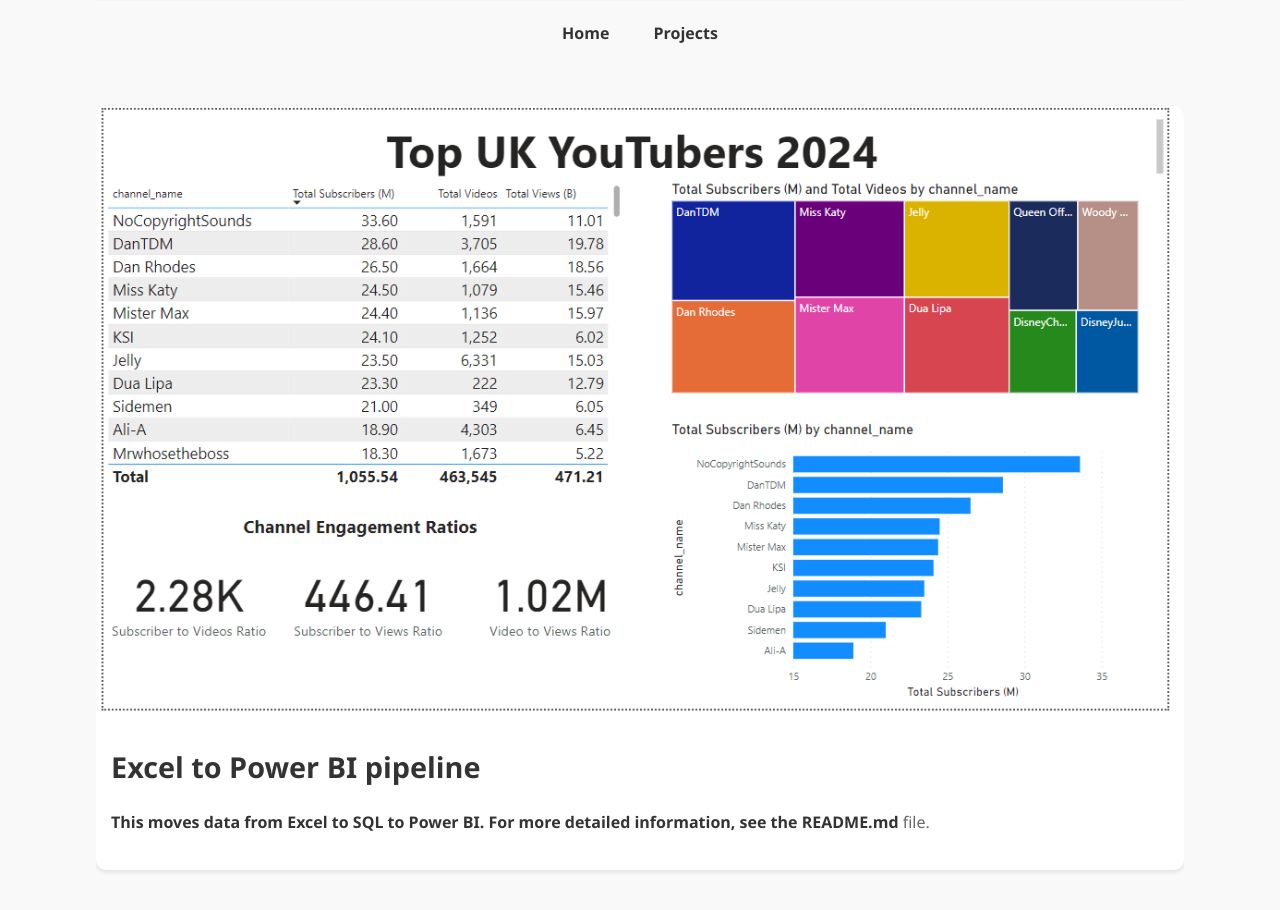
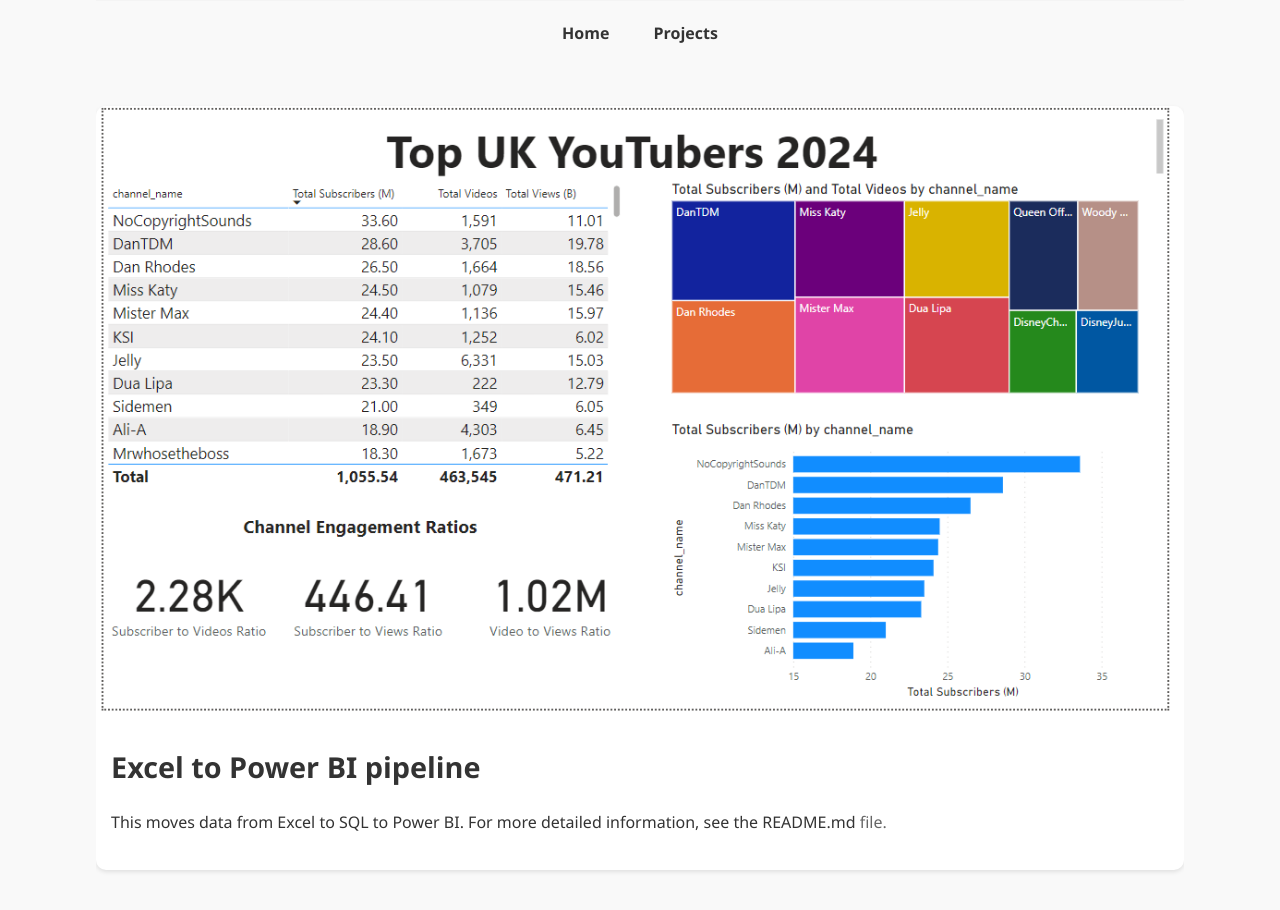
Before and after one commit to sdw-online/sdw-online.github.io, a plain HTML site: page index.html in a window 1280 px wide. Shown: the part 134-1044 px from the top of the page. Drawn offline with Linux system fonts and the light colour scheme.

Commit message:
Removed styling for README.md

```diff
--- a/assets/css/styles.css
+++ b/assets/css/styles.css
@@ -34,15 +34,6 @@
 .card-content { padding: 15px; }
 .card-title { font-size: 1.5rem; color: #333; margin-bottom: 10px; }
 .card-text { color: #666; }
-
-
-.bold-link {
-  font-weight: bold;
-}
-
-.card-text a {
-  font-weight: bold;
-}
 
 
 /* Additional styles specific to projects.html */
```
